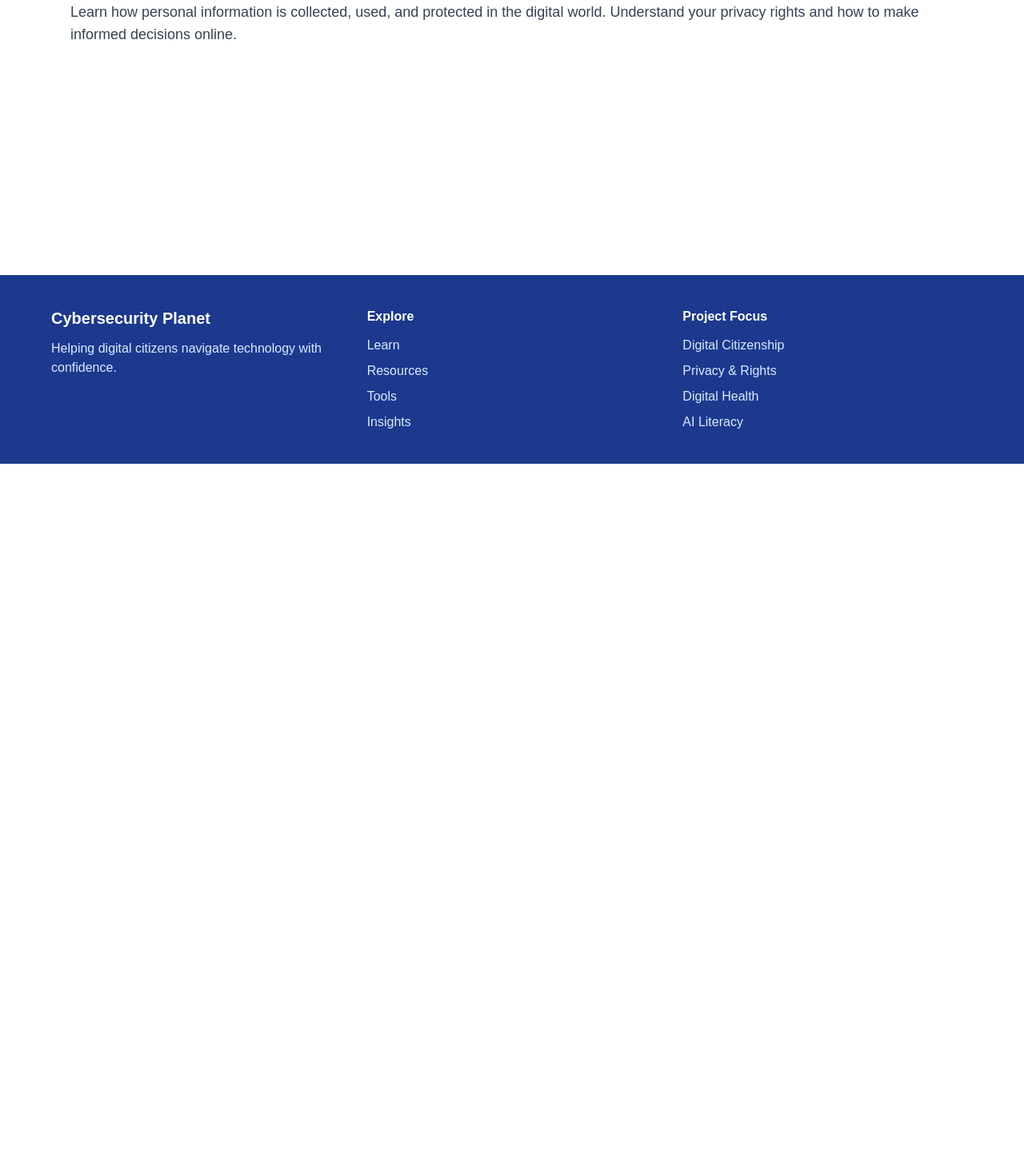
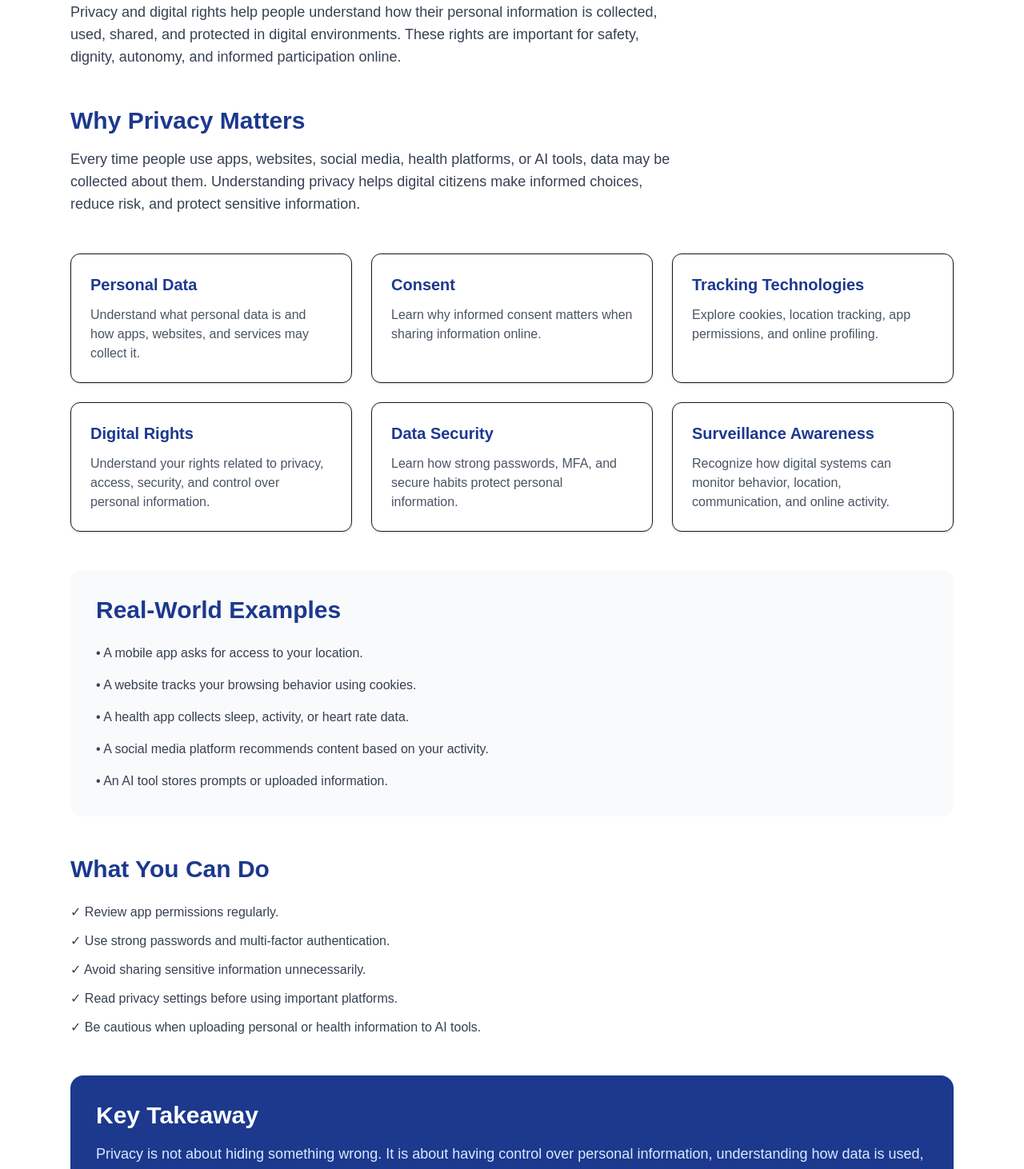
Before and after one commit to Black-widow-codes/Cybersecurity-Planet, a Next.js app: page /learn/privacy-rights in a window 1280 px wide. Shown: the part 220-1682 px from the top of the page at 80% size. Before the commit the page ends 800 px from the top, so only its background shows below. Built offline with nearby package versions, Linux system fonts and the light colour scheme.

Commit message:
Expand privacy and digital rights learning module

```diff
--- a/src/app/learn/privacy-rights/page.tsx
+++ b/src/app/learn/privacy-rights/page.tsx
@@ -1,15 +1,119 @@
 export default function PrivacyRightsPage() {
+    const topics = [
+      {
+        title: "Personal Data",
+        description:
+          "Understand what personal data is and how apps, websites, and services may collect it.",
+      },
+      {
+        title: "Consent",
+        description:
+          "Learn why informed consent matters when sharing information online.",
+      },
+      {
+        title: "Tracking Technologies",
+        description:
+          "Explore cookies, location tracking, app permissions, and online profiling.",
+      },
+      {
+        title: "Digital Rights",
+        description:
+          "Understand your rights related to privacy, access, security, and control over personal information.",
+      },
+      {
+        title: "Data Security",
+        description:
+          "Learn how strong passwords, MFA, and secure habits protect personal information.",
+      },
+      {
+        title: "Surveillance Awareness",
+        description:
+          "Recognize how digital systems can monitor behavior, location, communication, and online activity.",
+      },
+    ];
+
     return (
       <main className="max-w-6xl mx-auto px-6 py-20">
         <h1 className="text-4xl font-bold text-blue-900">
           Privacy & Digital Rights
         </h1>
 
-        <p className="mt-6 text-lg text-gray-700">
-          Learn how personal information is collected, used, and protected in the
-          digital world. Understand your privacy rights and how to make informed
-          decisions online.
+        <p className="mt-6 text-lg text-gray-700 max-w-3xl">
+          Privacy and digital rights help people understand how their personal
+          information is collected, used, shared, and protected in digital
+          environments. These rights are important for safety, dignity, autonomy,
+          and informed participation online.
         </p>
+
+        <section className="mt-12">
+          <h2 className="text-3xl font-bold text-blue-900">
+            Why Privacy Matters
+          </h2>
+
+          <p className="mt-4 text-lg text-gray-700 max-w-3xl">
+            Every time people use apps, websites, social media, health platforms,
+            or AI tools, data may be collected about them. Understanding privacy
+            helps digital citizens make informed choices, reduce risk, and protect
+            sensitive information.
+          </p>
+        </section>
+
+        <section className="mt-12 grid gap-6 md:grid-cols-3">
+          {topics.map((topic) => (
+            <div
+              key={topic.title}
+              className="rounded-xl border bg-white p-6 shadow-sm"
+            >
+              <h3 className="text-xl font-bold text-blue-900">
+                {topic.title}
+              </h3>
+
+              <p className="mt-3 text-gray-600">
+                {topic.description}
+              </p>
+            </div>
+          ))}
+        </section>
+
+        <section className="mt-12 rounded-2xl bg-gray-50 p-8">
+          <h2 className="text-3xl font-bold text-blue-900">
+            Real-World Examples
+          </h2>
+
+          <ul className="mt-6 space-y-4 text-gray-700">
+            <li>• A mobile app asks for access to your location.</li>
+            <li>• A website tracks your browsing behavior using cookies.</li>
+            <li>• A health app collects sleep, activity, or heart rate data.</li>
+            <li>• A social media platform recommends content based on your activity.</li>
+            <li>• An AI tool stores prompts or uploaded information.</li>
+          </ul>
+        </section>
+
+        <section className="mt-12">
+          <h2 className="text-3xl font-bold text-blue-900">
+            What You Can Do
+          </h2>
+
+          <ul className="mt-6 space-y-3 text-gray-700">
+            <li>✓ Review app permissions regularly.</li>
+            <li>✓ Use strong passwords and multi-factor authentication.</li>
+            <li>✓ Avoid sharing sensitive information unnecessarily.</li>
+            <li>✓ Read privacy settings before using important platforms.</li>
+            <li>✓ Be cautious when uploading personal or health information to AI tools.</li>
+          </ul>
+        </section>
+
+        <section className="mt-12 rounded-2xl bg-blue-900 p-8 text-white">
+          <h2 className="text-3xl font-bold">
+            Key Takeaway
+          </h2>
+
+          <p className="mt-4 text-blue-100 text-lg">
+            Privacy is not about hiding something wrong. It is about having
+            control over personal information, understanding how data is used,
+            and protecting digital dignity and safety.
+          </p>
+        </section>
       </main>
     );
   }
```
